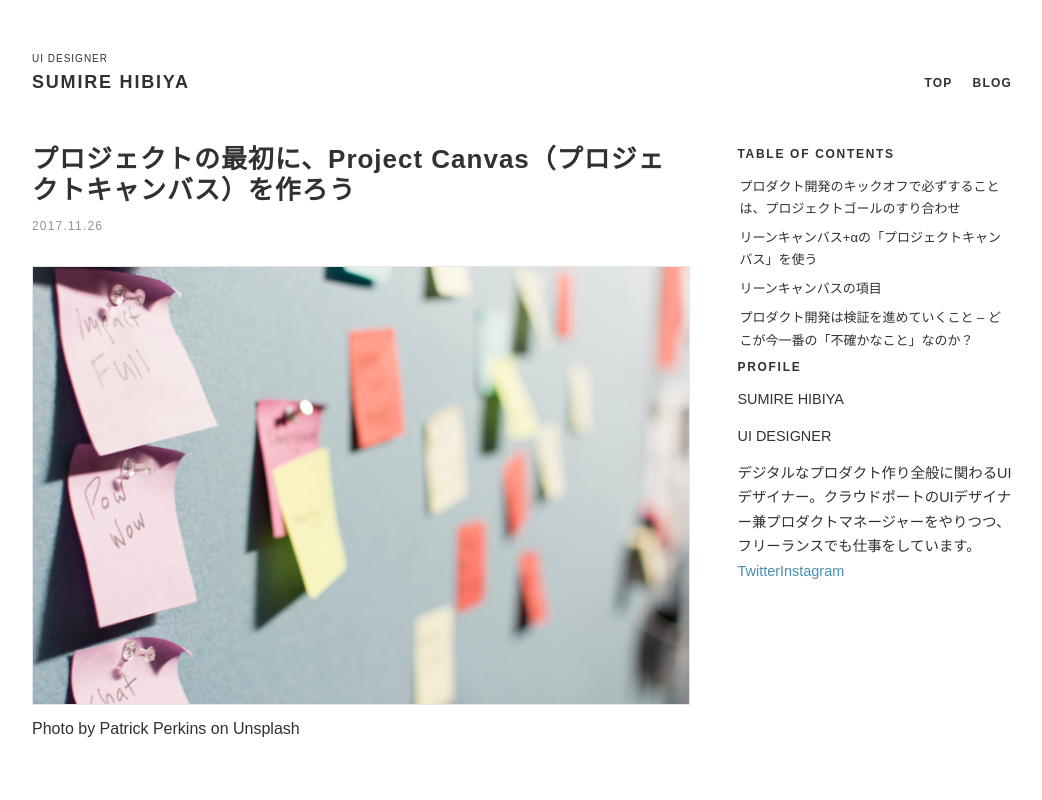
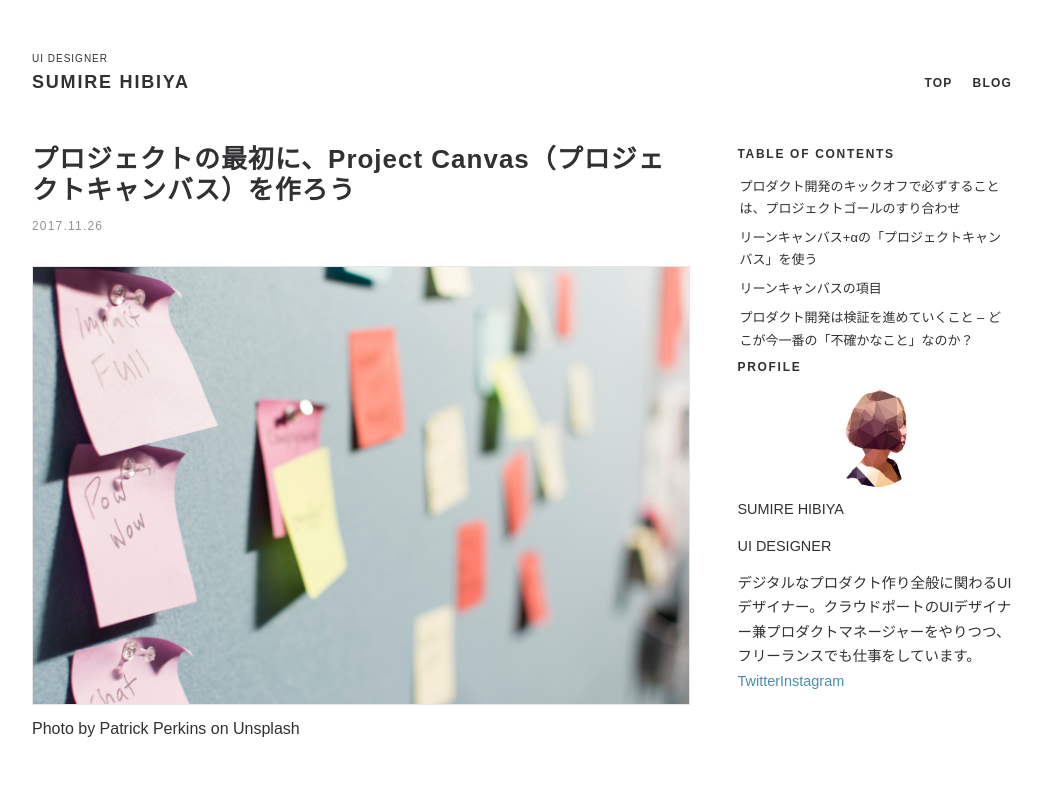
Before and after one commit to yinm/trace-portfolio, a React (Create React App) app: page / in a window 1280 px wide. Shown: the top 800 px of the page, without its empty margins (118-1160 px from the left). Built offline with nearby package versions, Linux system fonts and the light colour scheme; the HTML template or start-up script is replaced by a standard one.

Commit message:
Add profile image (width, height, background-sizeの指定が必要。丸くマスクするために、border-radiusを使っている)

```diff
--- a/src/components/Profile/index.js
+++ b/src/components/Profile/index.js
@@ -1,4 +1,5 @@
 import React, { Component } from 'react'
+import styles from './styles.css'
 
 export class Profile extends Component {
   render() {
--- /dev/null
+++ b/src/components/Profile/styles.css
@@ -0,0 +1,8 @@
+.p-sidebarProfile__img {
+  margin: 0 auto 10px;
+  width: 100px;
+  height: 100px;
+  background: url('/ph_profile-3c923ce4.jpg');
+  background-size: 100px 100px;
+  border-radius: 50px;
+}
```
